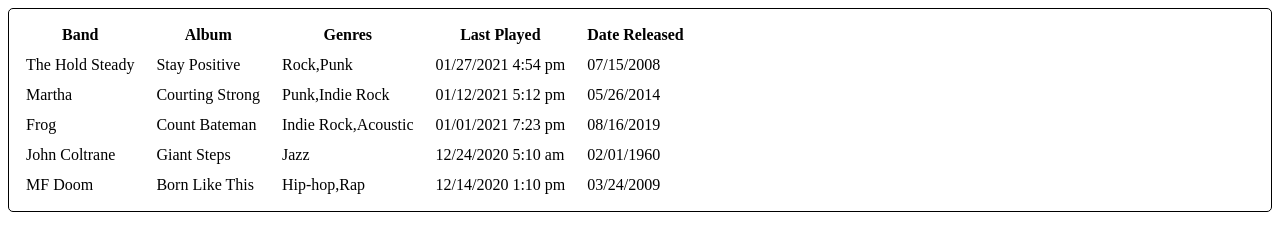
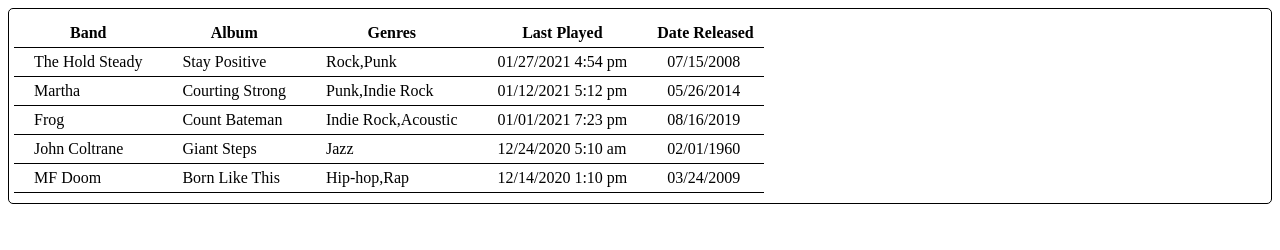
Before and after one commit to alexisraya/Flutter-Frontend-Associate-Project, a plain HTML site: page index.html in a window 1280 px wide. Drawn offline with Linux system fonts and the light colour scheme.

Commit message:
:lipstick: style update

```diff
--- a/styles.css
+++ b/styles.css
@@ -1,12 +1,15 @@
 table{
     border:1px solid black;
+    border-collapse: collapse;
     border-radius: 5px;
     display: "none";
     padding: 10px 5px;
+    width: 100%;
 }
 
 th{
     padding: 5px 10px;
+    text-align: center;
 }
 
 tr{
@@ -14,5 +17,7 @@
 }
 
 td{
-    padding: 5px 10px;
+    padding: 5px 20px;
+    text-align: left;
+    vertical-align: bottom;
 }
```
